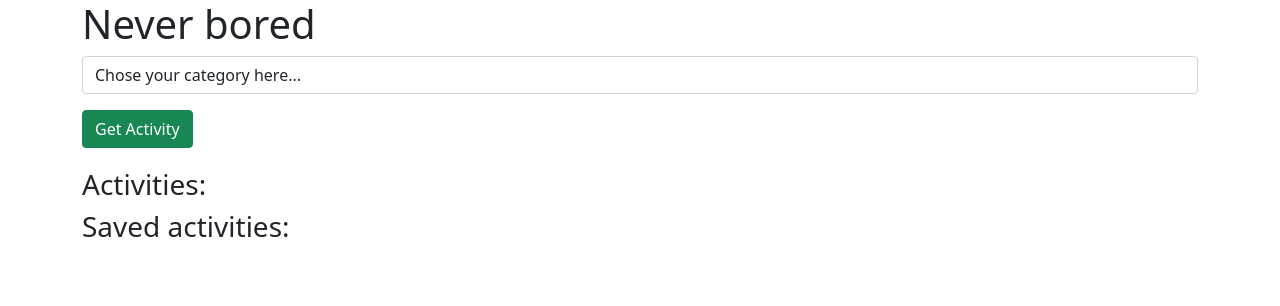
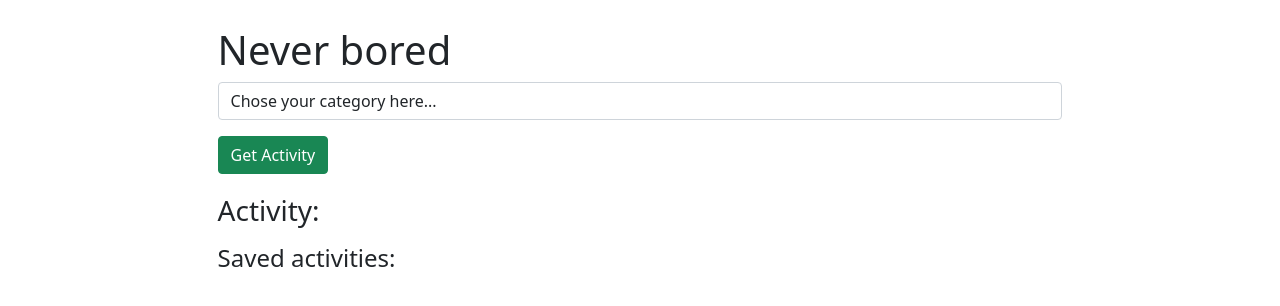
Before and after one commit to moasvennesson/NeverBoredProject, a React (Create React App) app: page / in a window 1280 px wide. Shown: the top 306 px of the page. Built offline with nearby package versions, Linux system fonts and the light colour scheme.

Commit message:
Lite css

```diff
--- a/src/Activities.js
+++ b/src/Activities.js
@@ -6,7 +6,7 @@ export default function Activities(props) {
     return (
         <li className="list-group-item">
             {activity}
-            <button className="btn btn-success mt-3 float-end" onClick={() => {props.Save_activity(props.activity)}}>Save</button>
+            <button className="btn btn-secondary btn-sm float-end" onClick={() => {props.Save_activity(props.activity)}}>Save</button>
         </li>
     )
 }
--- a/src/ActivityHandler.js
+++ b/src/ActivityHandler.js
@@ -37,7 +37,7 @@ export default function ActivityHandler() {
         <div className="container">
              <h1>Never bored</h1>
             <section id="buttons">
-                <select ref={CategoryRef} type="text" className="form-control">
+                <select ref={CategoryRef} type="text" className="form-control" id="category">
                     <option value="0">Chose your category here...</option>
                     <option value="">random</option>
                     <option value="education">education</option>
@@ -51,11 +51,11 @@ export default function ActivityHandler() {
                     <option value="busywork">busywork</option>
                 </select>
                 <button className="btn btn-success mt-3" onClick={Get_activity}>Get Activity</button>
-                <h3 style={{paddingTop: "20px"}}>Activities:</h3>
+                <h3 style={{paddingTop: "20px"}}>Activity:</h3>
                 <ul className="list-group">
                     {activity.map(activity => <Activities key={uuidv4()} activity={activity} Save_activity={Save_activity}/> )}
                 </ul>
-                <h3>Saved activities:</h3>
+                <h4 id="header4">Saved activities:</h4>
                 <ul className="list-group">
                     {new_activities.map(activity => <Saved_activity deleteItem={deleteItem} activity={activity.activity} id={activity.id} key={uuidv4()}/>)}
                 </ul>
--- a/src/style.css
+++ b/src/style.css
@@ -0,0 +1,18 @@
+.container {
+    width: 70%;
+    padding: 2%;
+    margin: auto;
+
+}
+
+#savebutton {
+    margin-left: 1%;
+}
+
+#activityAndButton {
+    margin-top: 1%;
+}
+
+#header4 {
+    margin-top: 1%;
+}
```
